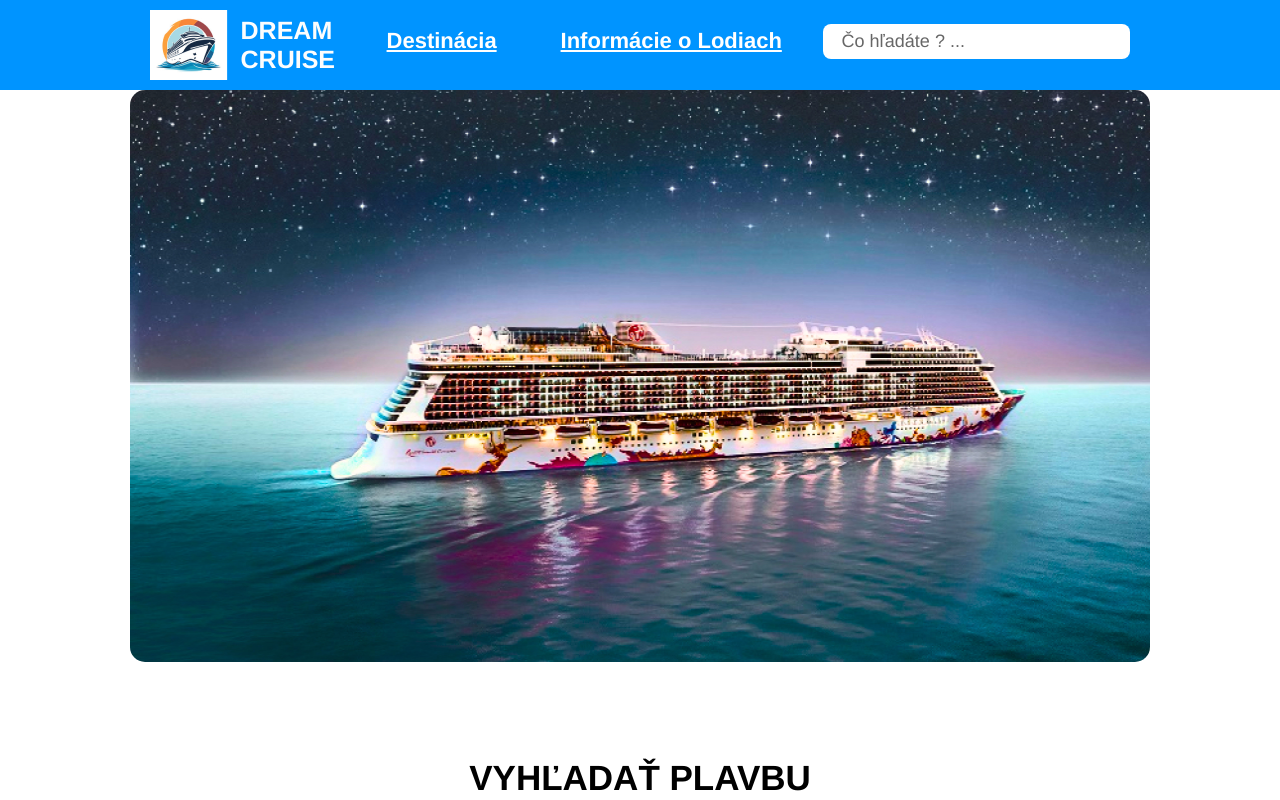
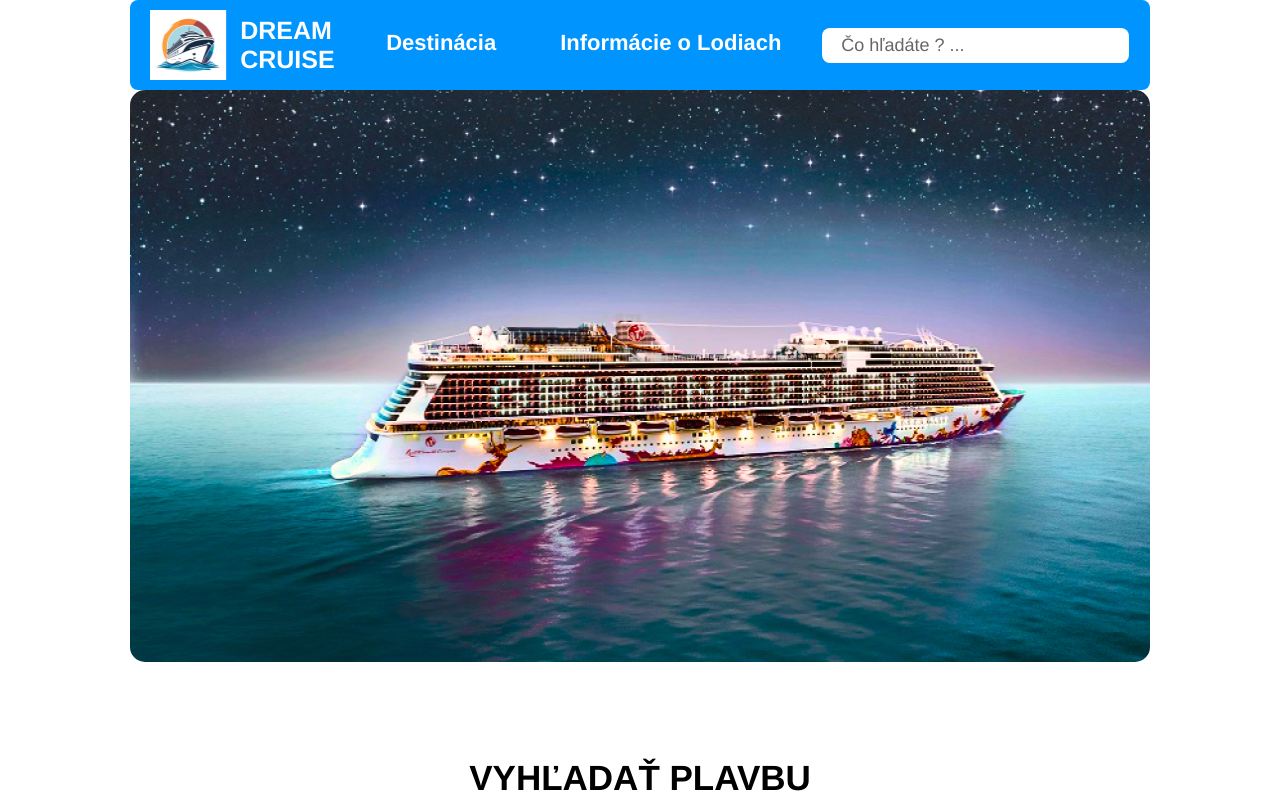
Before and after one commit to KirrTap/UIUX-APP, a React (Create React App) app: page / in a window 1280 px wide. Shown: the top 800 px of the page. Built offline with nearby package versions, Linux system fonts and the light colour scheme.

Commit message:
Hlavna stranka done

```diff
--- a/package.json
+++ b/package.json
@@ -7,7 +7,6 @@
     "@testing-library/react": "^13.4.0",
     "@testing-library/user-event": "^13.5.0",
     "ajv": "^8.12.0",
-    "babel/plugin-proposal-private-property-in-object": "^7.16.7",
     "react": "^18.2.0",
     "react-dom": "^18.2.0",
     "react-icons": "^4.12.0",
--- a/src/HlavnaStranka.js
+++ b/src/HlavnaStranka.js
@@ -3,17 +3,19 @@ import { BrowserRouter as Router, Route, Routes} from 'react-router-dom';
 import MainImg from './Komponenty/HlavnaStranka/MainImg';
 import TopBar from "./Komponenty/HlavnaStranka/TopBar";
 import DropDown from './Komponenty/HlavnaStranka/DropDown';
+import BottomBar from './Komponenty/HlavnaStranka/BottomBar';
+import Vyhladavanie from './Vyhladavanie';
 
 const HlavnaStranka = () => {
     return (
         <Router>
             <Routes>
-                <Route path="/vyhladavanie" element={<MainImg />} />
-                <Route path="/info" element={<TopBar />} />
+                <Route path="/vyhladavanie" element={<Vyhladavanie/>} />
                 <Route path="/" element={<>
                     <TopBar />
                     <MainImg />
                     <DropDown/>
+                    <BottomBar/>
                 </>} />
 
             </Routes>
--- a/src/Komponenty/HlavnaStranka/DropDown.js
+++ b/src/Komponenty/HlavnaStranka/DropDown.js
@@ -1,4 +1,5 @@
 import React, { useState } from 'react';
+import { Link } from 'react-router-dom';
 import DestinaciaDropDown from './DropDownFile/DestinaciaDropDown';
 import LodDropDown from './DropDownFile/LodDropDown';
 import OsobyDropDown from './DropDownFile/OsobyDropDown';
@@ -29,8 +30,10 @@ const DropDown = () => {
 
                 </div >
                 <div className="dropdown-row">
-                    <button className="green-button">VYHĽADAŤ</button>
-                </div >
+                    <Link to="/vyhladavanie">
+                        <button className="green-button">VYHĽADAŤ</button>
+                    </Link>
+                </div>
 
             </div>
         </div>
--- a/src/Komponenty/HlavnaStranka/MainImg.css
+++ b/src/Komponenty/HlavnaStranka/MainImg.css
@@ -1,92 +1,8 @@
-.containerImg {
-    display: flex;
-    align-items: center;
-    justify-content: center;
-    margin-top: 90px;
-  }
-
-  .hlavnyObrazok {
+.hlavnyObrazok {
     width: 1020px;
     height: 572px;
     border-radius: var(--spacing-xsmall, 15px);
+    margin-left: auto;
+    margin-right: auto;
+    display: flex;
   }
-
-  .rightArrow,
-  .leftArrow {
-    max-width: 100%;
-    width: 50px;
-    height: 50px;
-    font-size: 25px;
-    font-style: normal;
-    cursor: pointer;
-    background-color: rgb(255, 249, 249);
-    transition: filter 0.3s ease, background-color 0.3s ease;
-    border-radius: 10px;
-  }
-
-  .rightArrow {
-    margin-left: 30px;
-  }
-
-  .leftArrow {
-    margin-right: 30px;
-  }
-
-  .rightArrow:hover,
-  .leftArrow:hover {
-    filter: grayscale(100%);
-    background-color: #a19c9c;
-    color: rgb(0, 0, 0);
-  }
-
-  /* @media screen and (max-width: 1150px){
-    .hlavnyObrazok{
-      width: 80%;
-      height: 80%;
-    }
-
-    .rightArrow,
-    .leftArrow {
-      width: 25px;
-      height: 25px;
-      font-size: 12.5px;
-    }
-
-    .rightArrow {
-      margin-left: 10px;
-    }
-
-    .leftArrow {
-      margin-right: 10px;
-    }
-}
-
-@media screen and (max-width: 500px){
-  .hlavnyObrazok{
-    width: 80%;
-    height: 80%;
-
-  }
-
-  .containerImg {
-    display: flex;
-    align-items: center;
-    justify-content: center;
-    margin-top: 0px;
-  }
-
-  .rightArrow,
-  .leftArrow {
-    width: 25px;
-    height: 25px;
-    font-size: 12.5px;
-  }
-
-  .rightArrow {
-    margin-left: 10px;
-  }
-
-  .leftArrow {
-    margin-right: 10px;
-  }
-} */
--- a/src/Komponenty/HlavnaStranka/MainImg.js
+++ b/src/Komponenty/HlavnaStranka/MainImg.js
@@ -1,39 +1,16 @@
 import "./MainImg.css"
 
 import logoImage1 from "../Obrazky/obrazok1.jpg";
-import logoImage2 from "../Obrazky/obrazok2.jpg";
-import logoImage3 from "../Obrazky/obrazok3.jpg";
 
 
 
-import { useState } from "react";
 
 const MainImg = () => {
-  const [Image, setImage] = useState(logoImage1);
-
-  const changeImageRight = () => {
-    setImage((prevImage) => {
-      if (prevImage === logoImage1) return logoImage2;
-      if (prevImage === logoImage2) return logoImage3;
-      return logoImage1;
-    });
-  };
-
-  const changeImageLeft = () => {
-    setImage((prevImage) => {
-      if (prevImage === logoImage1) return logoImage3;
-      if (prevImage === logoImage3) return logoImage2;
-      return logoImage1;
-    });
-  };
 
   return (
     <div className="containerImg">
-      {/* <button className="leftArrow" onClick={changeImageLeft}> &lt; {} </button> */}
 
-      <img className="hlavnyObrazok" src={Image} alt="Logo" />
-
-      {/* <button className="rightArrow" onClick={changeImageRight}> &gt; {} </button> */}
+      <img className="hlavnyObrazok" src={logoImage1} alt="Logo" />
 
     </div>
   );
--- a/src/Komponenty/HlavnaStranka/SearchBar.css
+++ b/src/Komponenty/HlavnaStranka/SearchBar.css
@@ -1,7 +1,6 @@
 .searchbar {
     align-items: center;
     margin-left: 27px;
-    margin-top: 24px;
     position: relative;
   }
 
@@ -22,72 +21,3 @@
     padding-left: 19px;
     line-height: 35px;
   }
-
- /* @media screen and (max-width: 1150px){
-  .searchbar {
-    align-items: center;
-    margin-left: 19px;
-    margin-top: 32.7px;
-    position: relative;
-  }
-  .rectangle {
-    width: 215px;
-    height: 24.5px;
-
-
-  }
-    .rectangle::before{
-      font-family: "Inter-Bold", Helvetica;
-      padding-left: 19px;
-      line-height: 25px;
-      font-size: 12.5px;
-    }
-
-  }
-
-
-  @media screen and (max-width: 700px){
-    .searchbar {
-      align-items: center;
-      margin-left: 13px;
-      margin-top: 36.5px;
-      position: relative;
-    }
-
-    .rectangle {
-      width: 150px;
-      height: 17px;
-
-
-    }
-      .rectangle::before{
-        font-family: "Inter-Bold", Helvetica;
-        padding-left: 13.3px;
-        line-height: 17.5px;
-        font-size: 8.75px;
-      }
-
-    }
-
-    @media screen and (max-width: 500px) {
-      .searchbar {
-          width: 100%;
-          margin: 10px 0;
-          display: flex;
-          flex-direction: column;
-
-      }
-
-      .rectangle {
-          margin: 10px 0;
-          width: 150px;
-          height: 17px;
-      }
-
-      .rectangle::before {
-          font-family: "Inter-Bold", Helvetica;
-          padding-left: 13.3px;
-          line-height: 17.5px;
-          font-size: 8.75px;
-      }
-  } */
--- a/src/Komponenty/HlavnaStranka/TopBar.css
+++ b/src/Komponenty/HlavnaStranka/TopBar.css
@@ -1,25 +1,24 @@
 .topbar{
-    width: 100%;
-    height: 90px;
+    position: relative;
+    width: 980px;
+    margin-left: auto;
+    margin-right: auto;
+    border-radius: var(--spacing-xsmall, 8px);
     background: #0094FF;
     display: flex;
     flex-direction: row;
-    position: fixed;
-    top: 0;
-    left: 50%;
-    transform: translateX(-50%);
-    justify-content: center ;
+    align-items: center;
+    padding: 20px;
+    height: 50px;
 }
 
 
 .logo{
-    margin-top: 10px;
     width: 77.143px;
     height: 70px;
 }
 .dream-cruise {
     margin-left: 13px;
-    margin-top: 16px;
     width: 100px;
     height: 59px;
     color: #FDFDFD;
@@ -32,7 +31,6 @@
 
 .destinacia{
     margin-left: 46px;
-    margin-top: 28px;
     width: 128px;
     height: 30px;
     flex-shrink: 0;
@@ -46,7 +44,6 @@
 
 .info-o-loadiach{
     margin-left: 46px;
-    margin-top: 28px;
     width: 235px;
     height: 30px;
     flex-shrink: 0;
--- a/src/Komponenty/HlavnaStranka/TopBar.js
+++ b/src/Komponenty/HlavnaStranka/TopBar.js
@@ -1,5 +1,4 @@
 import React from 'react';
-import { Link } from 'react-router-dom';
 import "./TopBar.css";
 import SearchBar from "./SearchBar";
 import logoImage from "../Obrazky/logo.png";
@@ -10,12 +9,8 @@ const TopBar = () => {
       <div></div>
       <img className= "logo" src={logoImage} alt = "Logo"></img>
       <p className= "dream-cruise">DREAM CRUISE</p>
-      <Link to="/vyhladavanie" className="destinacia">
-        Destinácia
-      </Link>
-      <Link to="/info" className="info-o-loadiach">
-      Informácie o Lodiach
-      </Link>
+      <p className="destinacia">Destinácia</p>
+      <p className="info-o-loadiach">Informácie o Lodiach</p>
       <SearchBar> </SearchBar>
     </div>
   )
--- /dev/null
+++ b/src/Vyhladavanie.js
@@ -0,0 +1,14 @@
+import React from 'react';
+import TopBar from "./Komponenty/HlavnaStranka/TopBar";
+import BottomBar from './Komponenty/HlavnaStranka/BottomBar';
+
+const Vyhladavanie = () => {
+    return (
+        <div>
+            <TopBar />
+            <BottomBar />
+        </div>
+    );
+};
+
+export default Vyhladavanie;
```
Also changed, not shown: src/Komponenty/Obrazky/tuke-logo.png (added).
